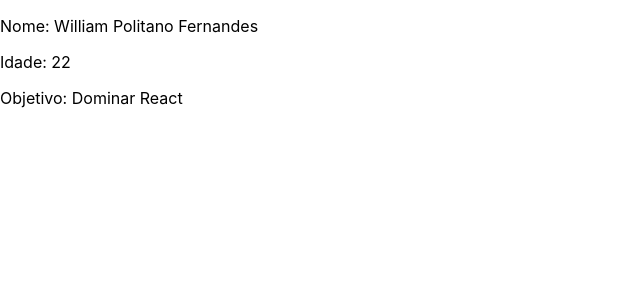
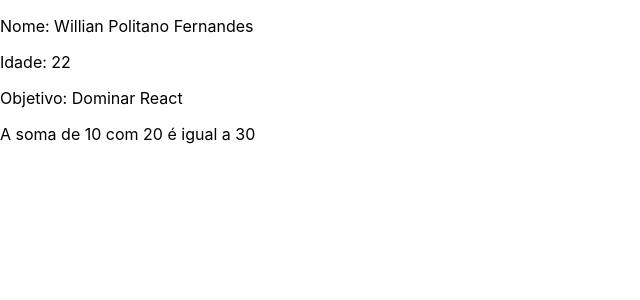
Before and after one commit to willpolitano/curso-react, a React (Create React App) app: page / in a window 1280 px wide. Shown: the top 300 px of the page, without its empty margins (0-640 px from the left). Built offline with nearby package versions, Linux system fonts and the light colour scheme; the HTML template or start-up script is replaced by a standard one.

Commit message:
Passando funções por props

```diff
--- a/src/App.jsx
+++ b/src/App.jsx
@@ -2,11 +2,24 @@ import React from 'react'
 import Dados from './Componentes/Dados'
 
 const App = () => {
+
+    const nm = () => {
+        return 'Willian Politano Fernandes'
+    }
+
+    const idd = '22'
+    const obj = 'Dominar React'
+
+    const soma = (v1, v2) => {
+        return v1 + v2
+    }
+
     return  (
         <Dados
-            nome='William Politano Fernandes'
-            idade='22'
-            objetivo='Dominar React'
+            nome = {nm}
+            idade = {idd}
+            objetivo = {obj}
+            sm = {soma}
         />
     )
 }
--- a/src/Componentes/Dados.jsx
+++ b/src/Componentes/Dados.jsx
@@ -1,11 +1,15 @@
 import React from 'react';
 
 const Dados = (props) => {
+    const n1 = 10
+    const n2 = 20
+
     return (
         <>
-            <p>Nome: {props.nome}</p>
+            <p>Nome: {props.nome()}</p>
             <p>Idade: {props.idade}</p>
             <p>Objetivo: {props.objetivo}</p>
+            <p>A soma de {n1} com {n2} é igual a {props.sm(n1, n2)}</p>
         </>
     )
 }
```
